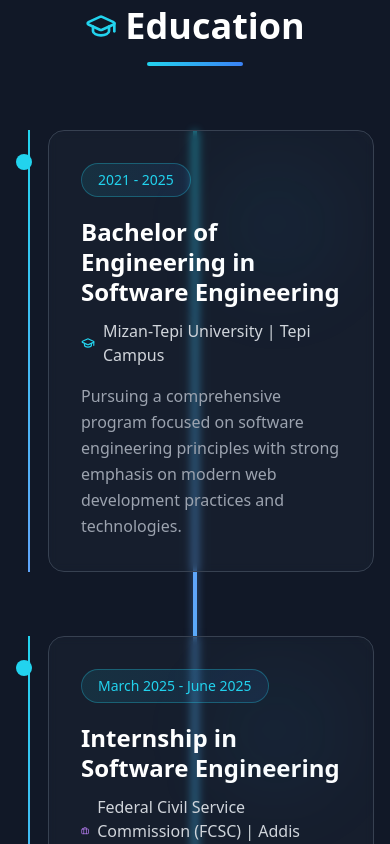
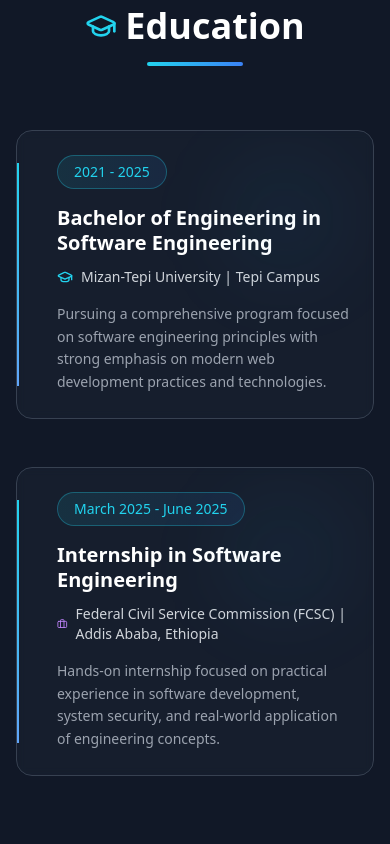
Before and after one commit to Mubasfe/Muba-Portfolio, a React (Create React App) app: page / in a window 390 px wide. Shown: the part 1900-2744 px from the top of the page. Built offline with nearby package versions, Linux system fonts and the light colour scheme.

Commit message:
edit education folder

```diff
--- a/src/components/Education.jsx
+++ b/src/components/Education.jsx
@@ -44,8 +44,8 @@ const Education = () => {
 
         {/* Timeline Container */}
         <div className="relative">
-          {/* Central Glowing Line */}
-          <div className="absolute left-1/2 transform -translate-x-1/2 w-1 h-full">
+          {/* Desktop Central Glowing Line - Hidden on mobile */}
+          <div className="hidden md:block absolute left-1/2 transform -translate-x-1/2 w-1 h-full">
             {/* Base line */}
             <div className="absolute inset-0 bg-gradient-to-b from-cyan-500/20 via-cyan-400 to-cyan-500/20"></div>
             {/* Glowing effect */}
@@ -54,7 +54,7 @@ const Education = () => {
           </div>
 
           {/* Timeline Items */}
-          <div className="space-y-16">
+          <div className="space-y-12 md:space-y-16">
             {educationData.map((item, index) => (
               <div key={index} className="relative">
                 {/* Desktop Layout - Alternating Cards */}
@@ -89,22 +89,9 @@ const Education = () => {
                   </div>
                 </div>
 
-                {/* Mobile Layout */}
+                {/* Mobile Layout - Without timeline line */}
                 <div className="md:hidden">
-                  <div className="relative pl-8">
-                    {/* Mobile Timeline Line */}
-                    <div className="absolute left-3 top-0 bottom-0 w-0.5 bg-gradient-to-b from-cyan-400 to-blue-400"></div>
-
-                    {/* Mobile Timeline Dot */}
-                    <div className="absolute left-0 top-6">
-                      <div className="relative">
-                        <div className="w-4 h-4 bg-cyan-400 rounded-full animate-ping absolute"></div>
-                        <div className="w-4 h-4 bg-cyan-400 rounded-full relative z-10"></div>
-                      </div>
-                    </div>
-
-                    <EducationCard item={item} isMobile={true} />
-                  </div>
+                  <EducationCard item={item} isMobile={true} />
                 </div>
               </div>
             ))}
@@ -122,12 +109,18 @@ const EducationCard = ({ item, isMobile = false }) => {
 
   return (
     <div
-      className={`group relative bg-gray-800/40 backdrop-blur-sm rounded-2xl p-8
+      className={`group relative bg-gray-800/40 backdrop-blur-sm rounded-2xl p-6 md:p-8
         border border-gray-700 hover:border-cyan-400/50 transition-all duration-500
         hover:shadow-[0_0_40px_rgba(34,211,238,0.2)]
         ${!isMobile && 'hover:-translate-y-2'}
+        ${isMobile && 'mb-4'}
         overflow-hidden`}
     >
+      {/* Mobile Timeline Indicator - Small dot on left for mobile */}
+      {isMobile && (
+        <div className="absolute left-0 top-8 bottom-8 w-0.5 bg-gradient-to-b from-cyan-400 to-blue-400"></div>
+      )}
+
       {/* Neon glow background effect on hover */}
       <div className="absolute inset-0 bg-gradient-to-r from-cyan-400/0 via-cyan-400/0 to-blue-500/0
         group-hover:from-cyan-400/10 group-hover:via-cyan-400/5 group-hover:to-blue-500/10
@@ -140,16 +133,16 @@ const EducationCard = ({ item, isMobile = false }) => {
       </div>
 
       {/* Card Content */}
-      <div className="relative z-10">
+      <div className={`relative z-10 ${isMobile ? 'pl-4' : ''}`}>
         {/* Date Badge */}
         <div className="inline-flex items-center px-4 py-1.5 rounded-full
           bg-gradient-to-r from-cyan-400/10 to-blue-500/10
-          border border-cyan-400/30 mb-5">
+          border border-cyan-400/30 mb-4">
           <span className="text-cyan-400 text-sm font-medium">{item.date}</span>
         </div>
 
         {/* Degree Title */}
-        <h3 className="text-2xl font-bold text-white mb-3 group-hover:text-cyan-400
+        <h3 className="text-xl md:text-2xl font-bold text-white mb-3 group-hover:text-cyan-400
           transition-colors duration-300 leading-tight">
           {item.degree}
         </h3>
@@ -157,11 +150,11 @@ const EducationCard = ({ item, isMobile = false }) => {
         {/* University with Icon */}
         <div className="flex items-center gap-2 mb-4 text-gray-300">
           <TypeIcon size={16} className={item.type === 'internship' ? 'text-purple-400' : 'text-cyan-400'} />
-          <span className="font-medium">{item.university}</span>
+          <span className="font-medium text-sm md:text-base">{item.university}</span>
         </div>
 
         {/* Description */}
-        <p className="text-gray-400 text-base leading-relaxed">
+        <p className="text-gray-400 text-sm md:text-base leading-relaxed">
           {item.description}
         </p>
 
```
